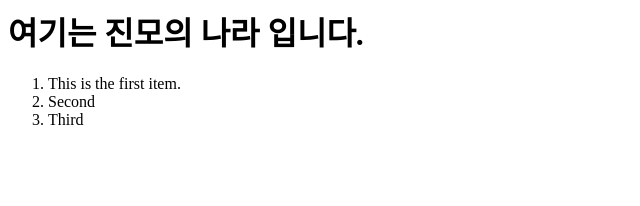
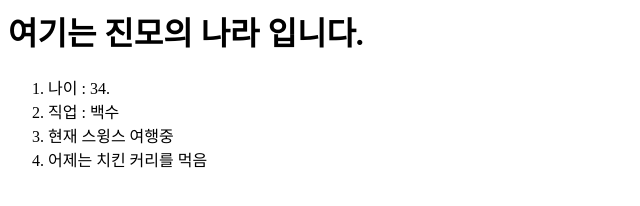
Before and after one commit to nky3333/myhome, a plain HTML site: page index.html in a window 1280 px wide. Shown: the whole page, without its empty margins (0-640 px from the left). Drawn offline with Linux system fonts and the light colour scheme.

Commit message:
Update index.html

```diff
--- a/index.html
+++ b/index.html
@@ -1,8 +1,9 @@
 <h1>여기는 진모의 나라 입니다.</h1>
 <ol>
-  <li>This is the first item.</li>
-  <li>Second</li>
-  <li>Third</li>
+  <li>나이 : 34.</li>
+  <li>직업 : 백수</li>
+  <li>현재 스윙스 여행중</li>
+  <li>어제는 치킨 커리를 먹음 </li>
 
 
 </ol>
```
